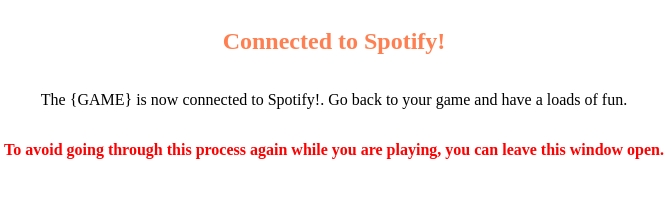
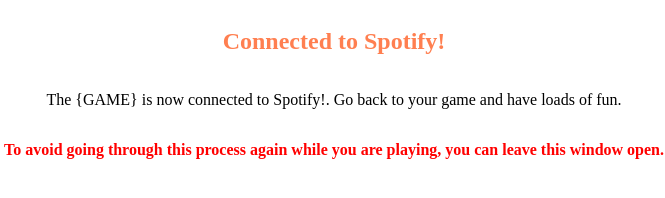
Before and after one commit to WorldMatrixGames/SpotifyForUnrealResponseHandler, a plain HTML site: page index.html in a window 1280 px wide. Shown: the full height of the page, 306-971 px from the left. Drawn offline with Linux system fonts and the light colour scheme.

Commit message:
Update index.html

```diff
--- a/index.html
+++ b/index.html
@@ -25,7 +25,7 @@
     <article>
         <h1>Connected to Spotify!</h1>
         <section>
-            <p>The {GAME} is now connected to Spotify!. Go back to your game and have a loads of fun.</p>
+            <p>The {GAME} is now connected to Spotify!. Go back to your game and have loads of fun.</p>
             <p>
                 <b>To avoid going through this process again while you are playing, you can leave this window open.</b>
             </p>
```
